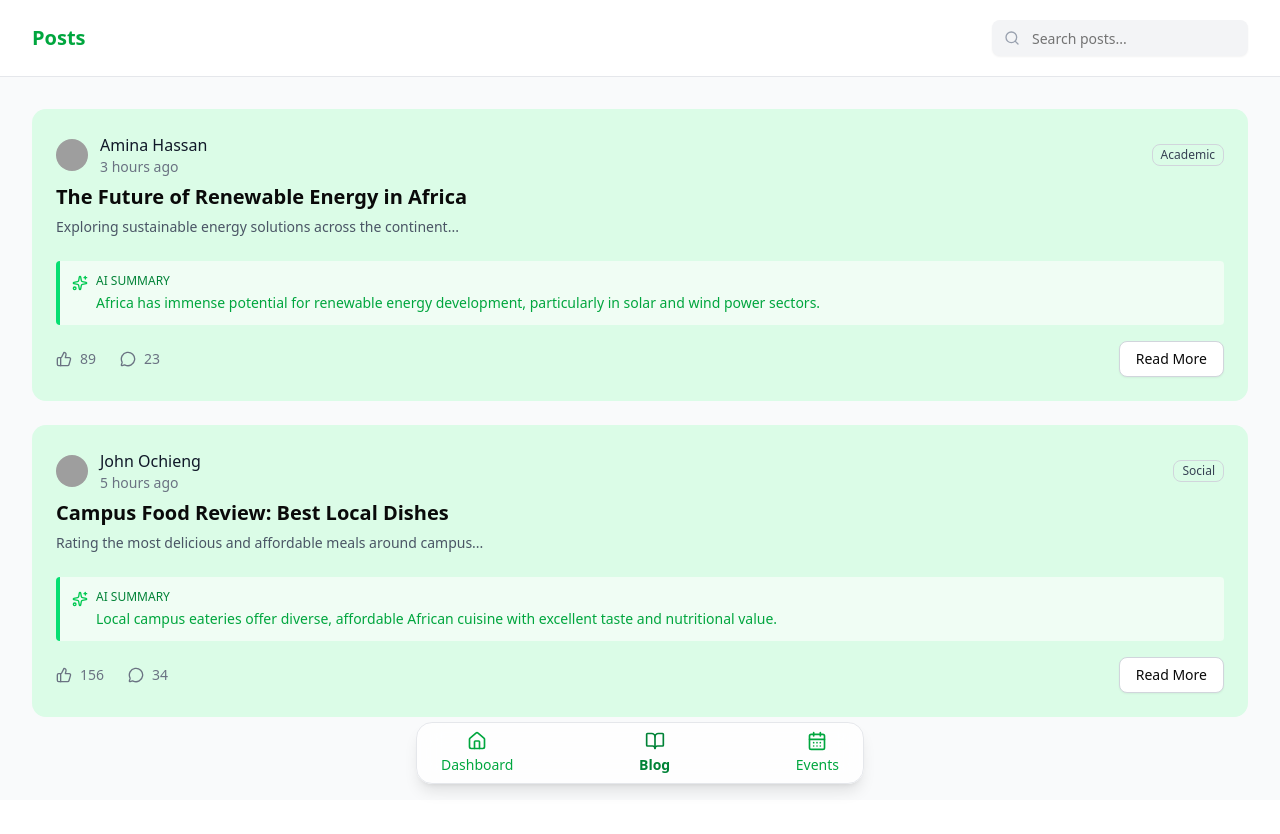
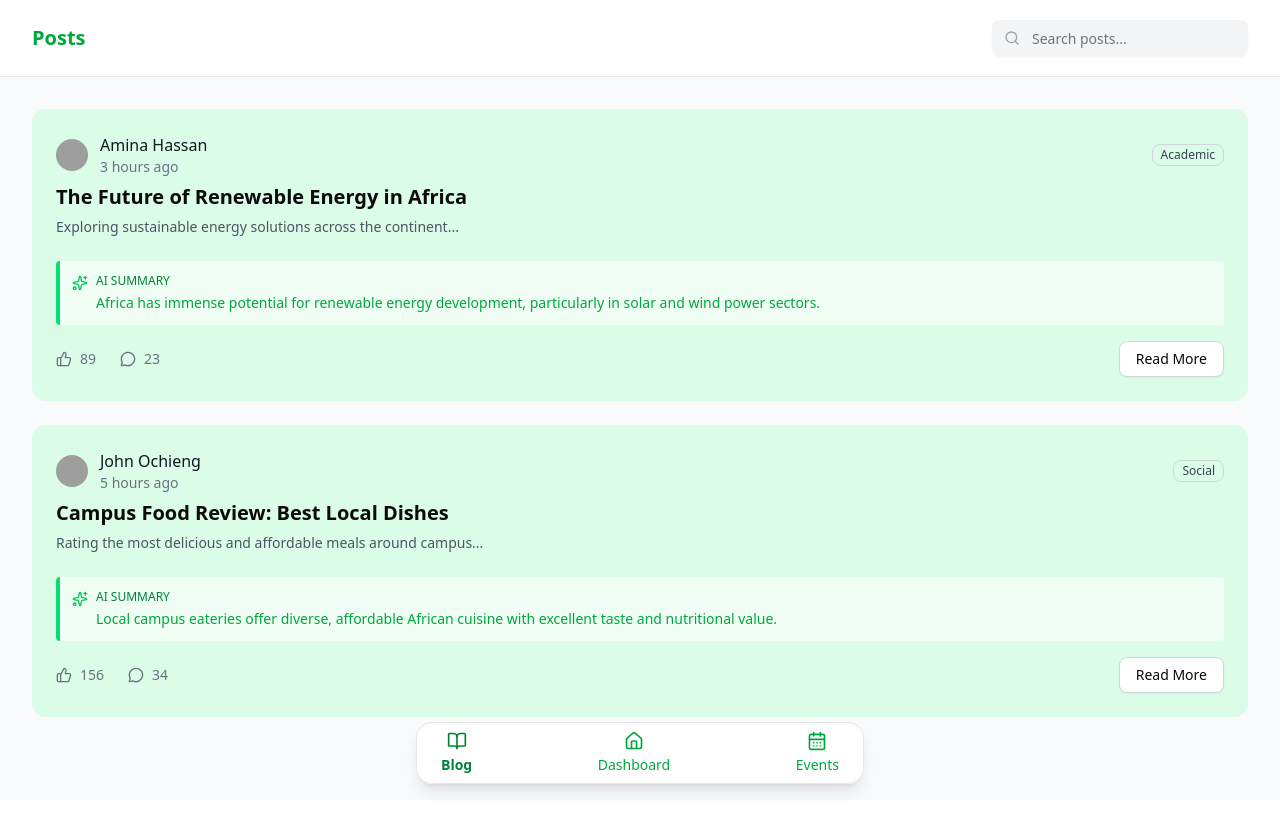
Before and after one commit to Nick-Lemy/smart-school-blog, a Next.js app: page /home/blog in a window 1280 px wide. Shown: the top 834 px of the page. Built offline with nearby package versions, Linux system fonts and the light colour scheme; grey boxes are pictures that could not be loaded.

Commit message:
chore: change layout of the FloatingNavBar

```diff
--- a/src/app/home/layout.tsx
+++ b/src/app/home/layout.tsx
@@ -20,8 +20,8 @@ function BottomNav() {
   const pathname = usePathname();
 
   const navItems = [
+    { href: "/home/blog", label: "Blog", icon: BookOpen },
     { href: "/home/dashboard", label: "Dashboard", icon: Home },
-    { href: "/home/blog", label: "Blog", icon: BookOpen },
     { href: "/home/events", label: "Events", icon: CalendarDays },
   ];
 
```
